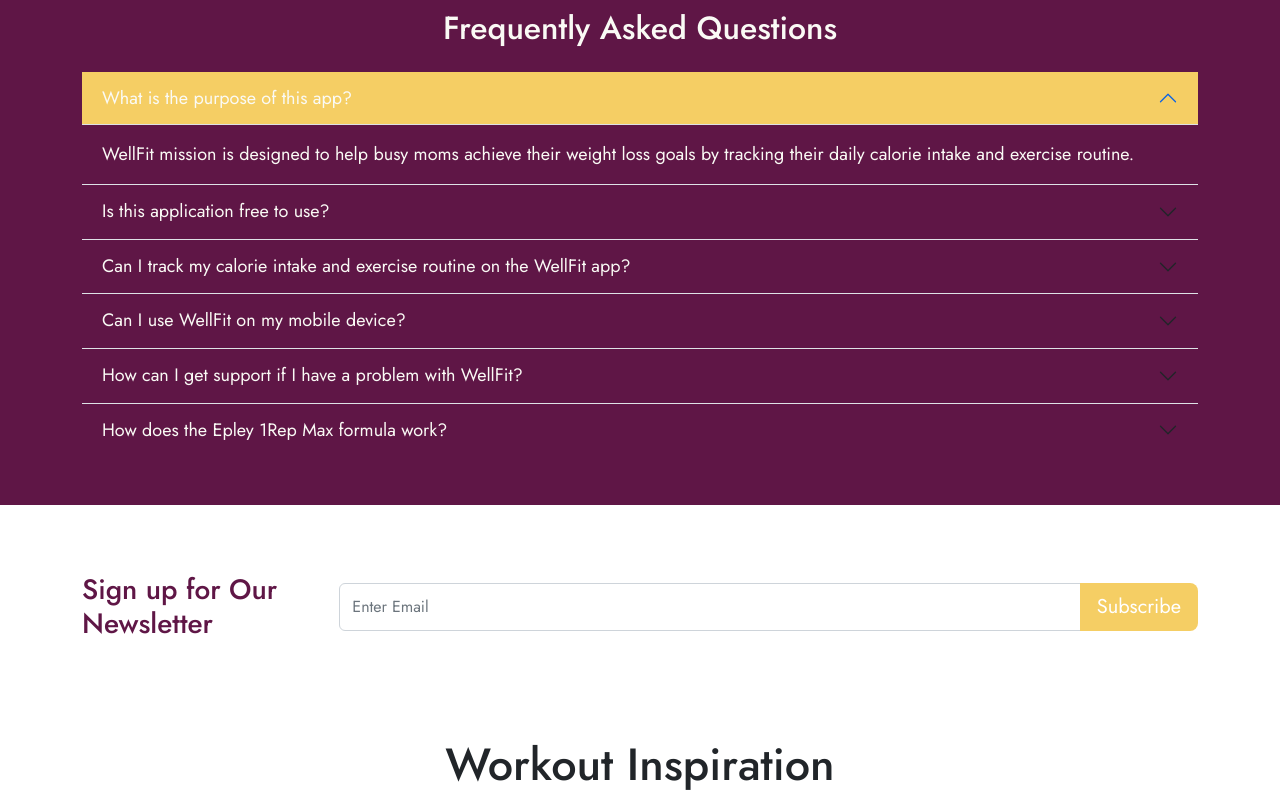
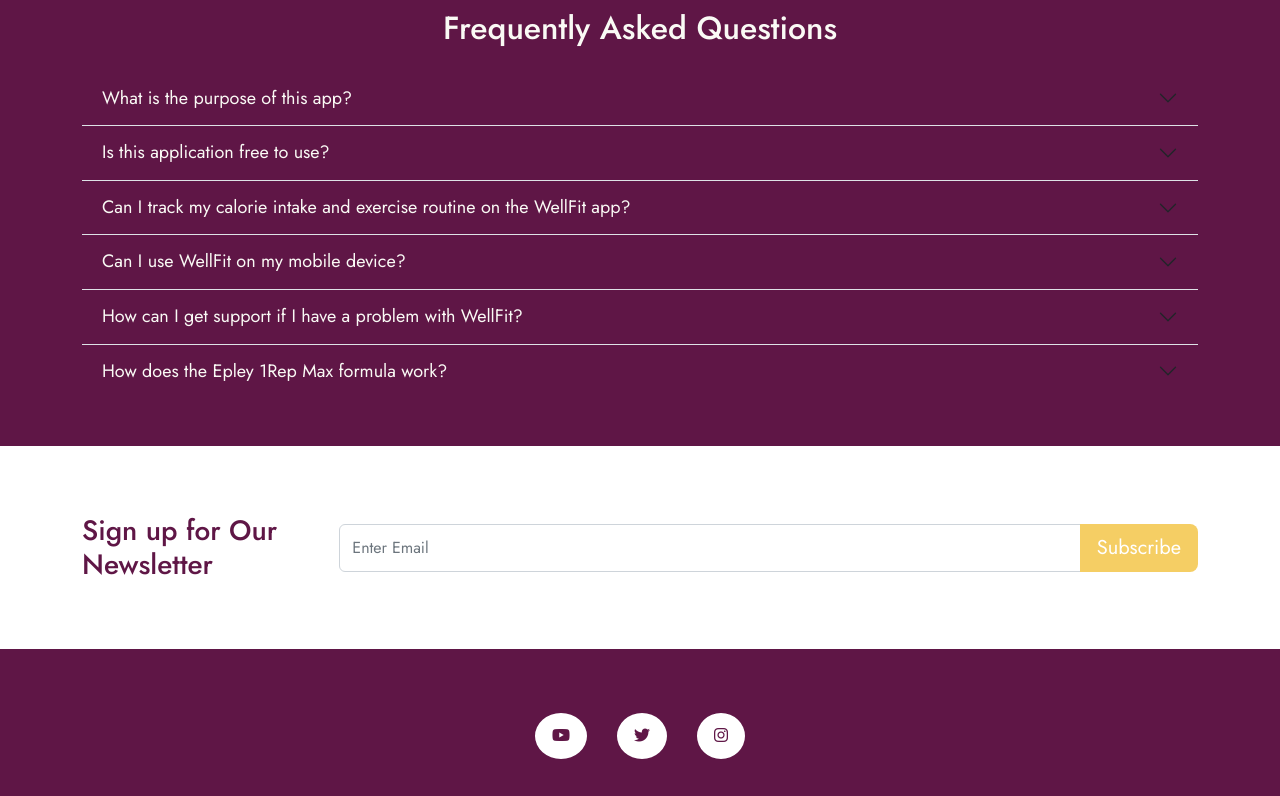
Before and after one commit to Clelia-M/WellFit, a React (Create React App) app: page / in a window 1280 px wide. Shown: the part 3760-4556 px from the top of the page. Built offline with nearby package versions, Linux system fonts and the light colour scheme; no server answers.

Commit message:
FAQ active question 0 removed

```diff
--- a/src/App.js
+++ b/src/App.js
@@ -10,7 +10,7 @@ import Bmi from './components/Bmi';
 import Charts from './components/Charts';
 import FAQ from './components/FAQ';
 import Newsletter from './components/Newsletter';
-import Youtube from './components/Youtube';
+// import Youtube from './components/Youtube';
 import Footer from './components/Footer';
 import Fitness from './components/Fitness';
 
@@ -36,7 +36,7 @@ function App() {
       <Charts />
       <FAQ />
       <Newsletter />
-      <Youtube />
+      {/* <Youtube /> */}
       <Footer />
     </div>
   );
--- a/src/components/FAQ.js
+++ b/src/components/FAQ.js
@@ -6,7 +6,7 @@ function FAQ() {
     <section id="questions" class="p-5">
       <div class="container">
         <h2 class="text-center mb-4">Frequently Asked Questions</h2>
-        <Accordion defaultActiveKey="0" id="questions" flush className="custom-accordion">
+        <Accordion id="questions" flush className="custom-accordion">
           <Accordion.Item eventKey="0">
             <Accordion.Header className="arrow">What is the purpose of this app?</Accordion.Header>
             <Accordion.Body>
```
